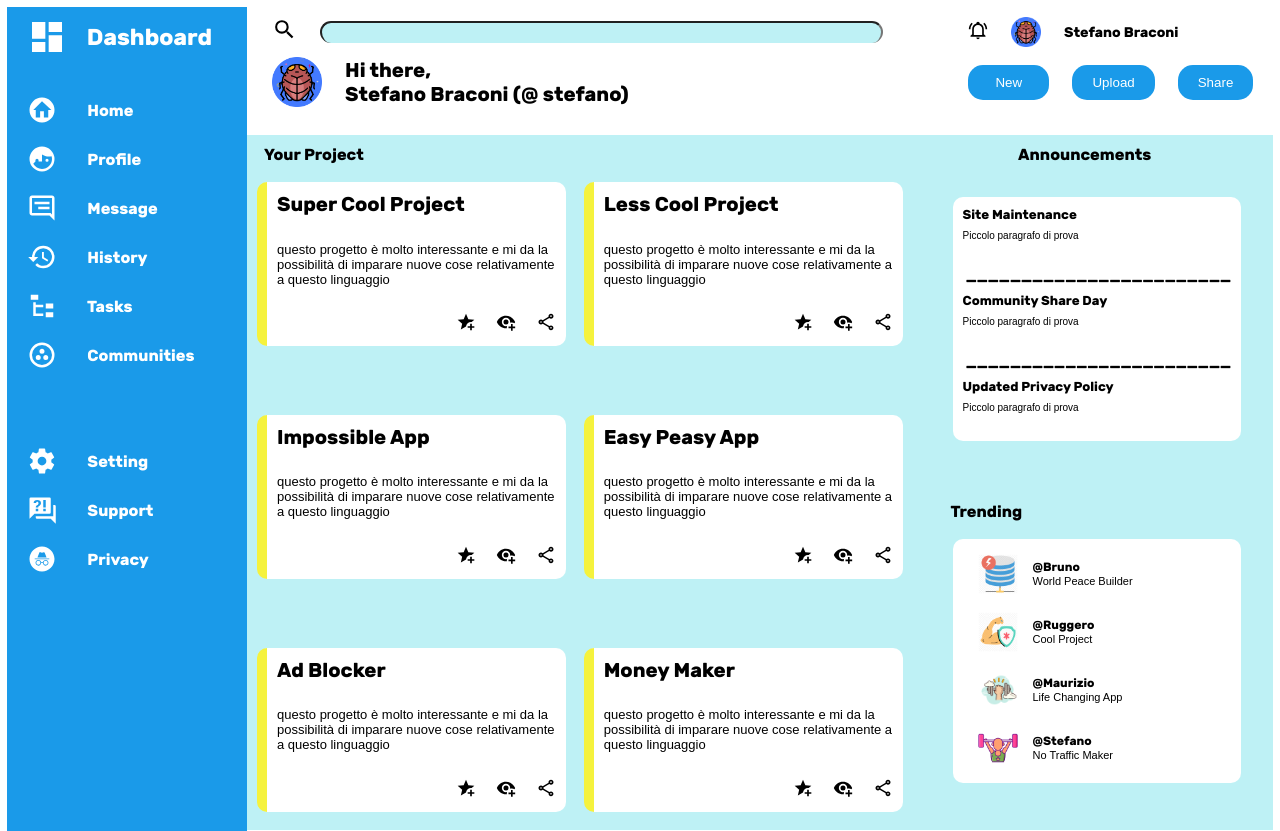
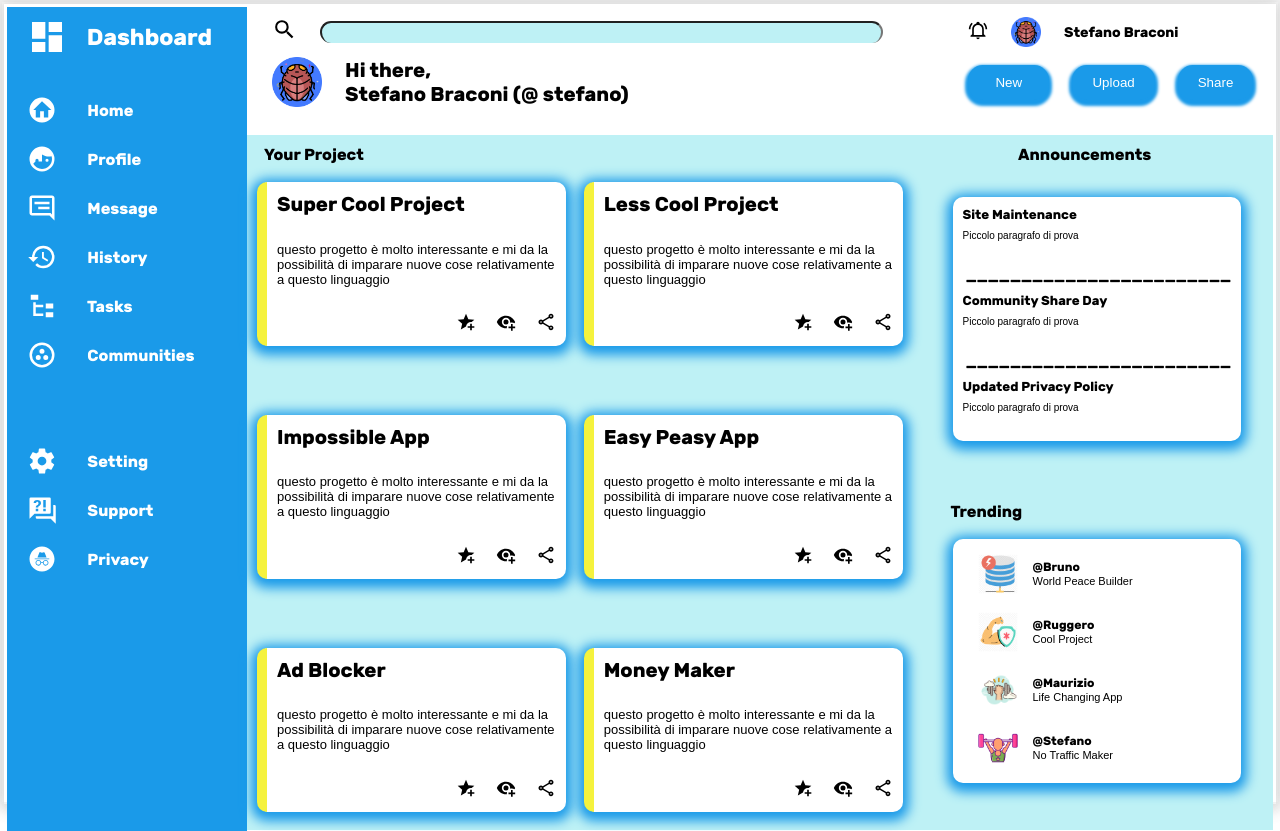
Before and after one commit to stebra1972/dashboard, a plain HTML site: page index.html in a window 1280 px wide. Drawn offline with Linux system fonts and the light colour scheme.

Commit message:
add box-shadow

```diff
--- a/style.css
+++ b/style.css
@@ -2,6 +2,8 @@ body,
 html {
   height: 100%;
   margin: 2px;
+  z-index: -1;
+  box-shadow: 0 0px 20px 2px #ddd;
 
 }
 
@@ -10,6 +12,8 @@ html {
   height: 100%;
   padding: 3px;
   box-sizing: border-box;
+  z-index: -1;
+  box-shadow: 0 0px 20px 2px #ddd;
 
 }
 
@@ -34,6 +38,7 @@ html {
     height: 50px;
     gap: 23px;
     font-size: 20px;
+
 }
 
 
@@ -60,7 +65,6 @@ html {
   padding-top: 10px;
 
 
-
 }
 
 .dashboard-item {
@@ -78,6 +82,7 @@ html {
   grid-column: 2 / 4;
   align-content: flex-start;
     padding-top: 10px;
+
 
 
 
@@ -100,6 +105,8 @@ html {
   grid-template-rows: 8em 1fr;
   gap: 0px;
   font-family: my-cool-font;
+  z-index: -1;
+  box-shadow: 0 0px 10px 2px #ddd;
 
 }
 
@@ -112,6 +119,7 @@ html {
     height: 100%;
     gap: 18px;
     font-family: my-cool-font;
+
 
 
     }
@@ -151,7 +159,7 @@ html {
   grid-template-rows: 1fr 1fr 1fr;
   gap: 8px;
   padding: 10px;
-
+  box-shadow: 0 3px 12px 6px #1a9ae9;
 
   }
 
@@ -188,7 +196,7 @@ html {
      grid-template-rows: 1fr 1fr 1fr;
      padding: 10px;
 gap: 8px;
-
+box-shadow: 0 3px 12px 6px #1a9ae9;
 
    }
 
@@ -223,7 +231,7 @@ gap: 8px;
       grid-template-rows: 1fr 1fr 1fr;
         gap: 8px;
         padding: 10px;
-
+        box-shadow: 0 3px 12px 6px #1a9ae9;
     }
 
     .article3 .row1 {
@@ -257,7 +265,7 @@ gap: 8px;
        grid-template-rows: 1fr 1fr 1fr;
         gap: 8px;
         padding: 10px;
-
+        box-shadow: 0 3px 12px 6px #1a9ae9;
      }
      .article4 .row1 {
         font-size: 20px; /* Font size for the first row */
@@ -290,7 +298,7 @@ gap: 8px;
        grid-template-rows: 1fr 1fr 1fr;
         gap: 8px;
         padding: 10px;
-
+        box-shadow: 0 3px 12px 6px #1a9ae9;
      }
      .article5 .row1 {
         font-size: 20px; /* Font size for the first row */
@@ -322,7 +330,7 @@ gap: 8px;
        grid-template-rows: 1fr 1fr 1fr;
         gap: 8px;
         padding: 10px;
-
+        box-shadow: 0 3px 12px 6px #1a9ae9;
      }
 
      .article6 .row1 {
@@ -352,7 +360,7 @@ gap: 8px;
        grid-template-rows: 1fr 1fr 1fr 1fr 1fr 1fr 1fr 1fr 1fr;
        gap: 8px;
        padding: 10px;
-
+       box-shadow: 0 3px 12px 6px #1a9ae9;
      }
 
      .article7 .row1 {
@@ -413,7 +421,7 @@ gap: 8px;
       gap: 8px;
       padding: 10px;
 
-
+      box-shadow: 0 3px 12px 6px #1a9ae9;
      }
 
      .article8-content {
@@ -486,6 +494,9 @@ gap: 8px;
         border-radius: 15px;
         cursor: pointer;
         margin-top: 0px;
+        box-shadow: 0 3px 3px 3px #1a9ae9;
+
+
       }
       .dashboard-item span {
         font-size: 23px;
```
